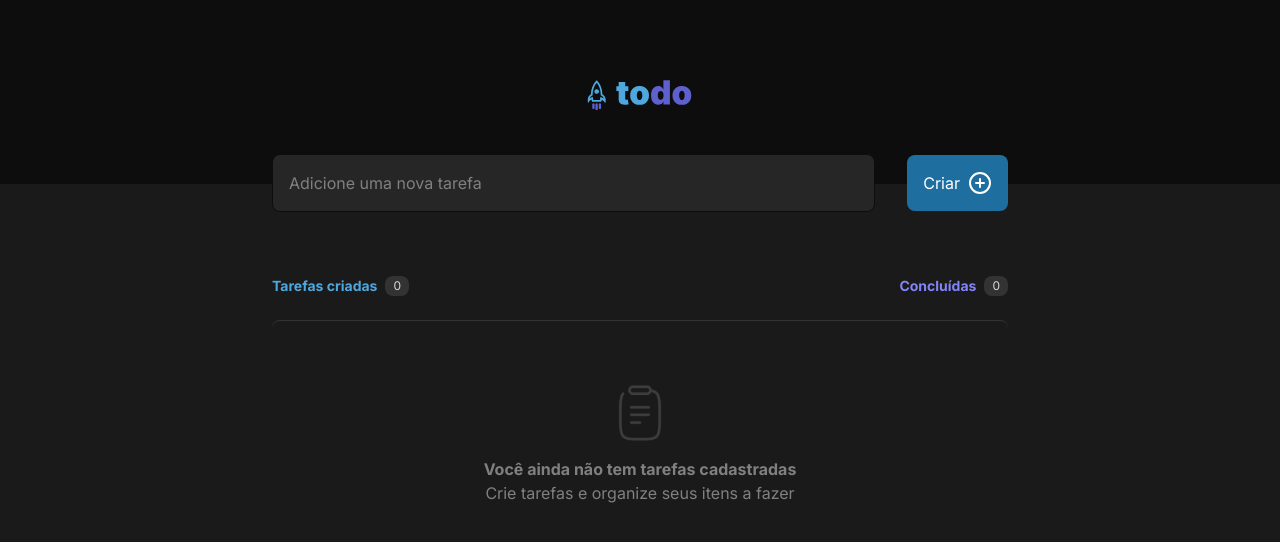
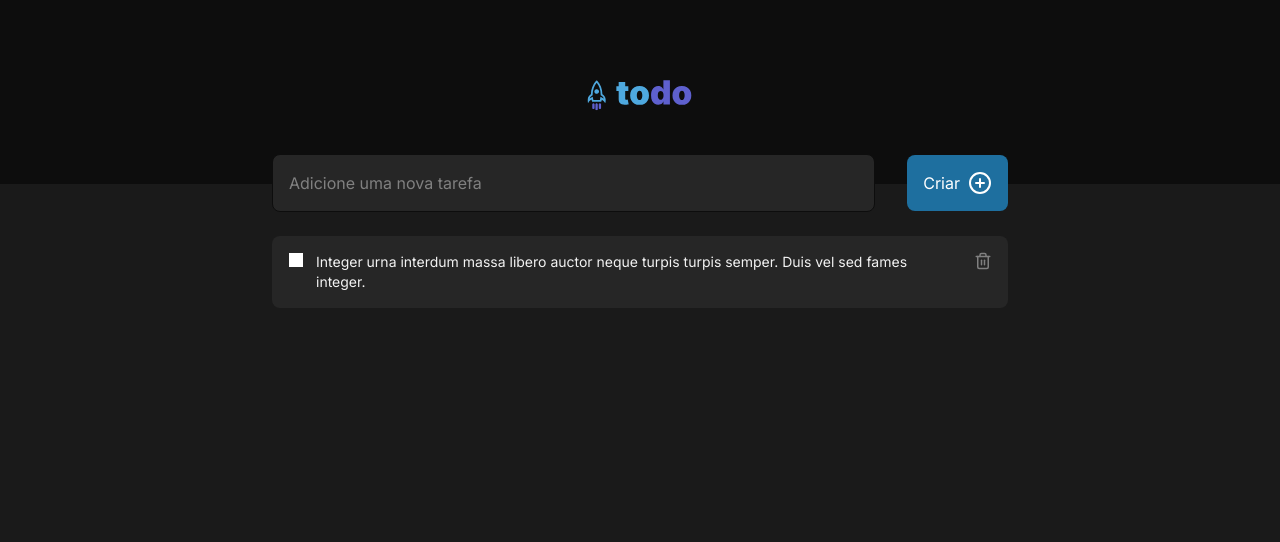
Before and after one commit to fanuelcouto99/to-do-list, a Next.js app in the folder web/: page / in a window 1280 px wide. Shown: the top 542 px of the page. Built offline with nearby package versions, Linux system fonts and the light colour scheme.

Commit message:
Iniciando criação da listagem de tarefas

```diff
--- a/web/src/app/layout.tsx
+++ b/web/src/app/layout.tsx
@@ -5,7 +5,7 @@ const inter = Inter({ subsets: ['latin'] })
 
 export const metadata = {
   title: 'To-Do List',
-  description: 'Generated by create next app',
+  description: 'Aplicação para criação de listagem de tarefas',
 }
 
 export default function RootLayout({
--- a/web/src/app/page.tsx
+++ b/web/src/app/page.tsx
@@ -1,6 +1,7 @@
 import { Form } from "@/components/Form";
 import { Header } from "../components/Header";
 import { EmptyToDo } from "@/components/EmptyToDo";
+import { ToDoList } from "@/components/ToDoList";
 
 export default function Home() {
   return (
@@ -9,7 +10,9 @@ export default function Home() {
 
       <Form />
 
-      <EmptyToDo />
+      {/* <EmptyToDo /> */}
+
+      <ToDoList />
     </div>
   );
 };
--- /dev/null
+++ b/web/src/components/ToDoList.tsx
@@ -0,0 +1,17 @@
+import { Trash2 } from "lucide-react";
+
+export function ToDoList() {
+    return (
+        <div className="flex flex-col items-center justify-center">
+            <div className="w-[46rem] mt-6 bg-gray-500 p-4 rounded-lg flex items-center justify-between">
+                <div className="flex items-center gap-3">
+                    <input type="checkbox" name="toDoItem" id="toDoItem" className="flex self-start"/>
+                    <span className="text-gray-100 text-sm w-[39.5rem] self-start">
+                        Integer urna interdum massa libero auctor neque turpis turpis semper. Duis vel sed fames integer.
+                    </span>
+                </div>
+                <Trash2 size={18} color="#808080" className="cursor-pointer hover:stroke-red-500 transition-colors self-start" />
+            </div>
+        </div>
+    );
+};
```
